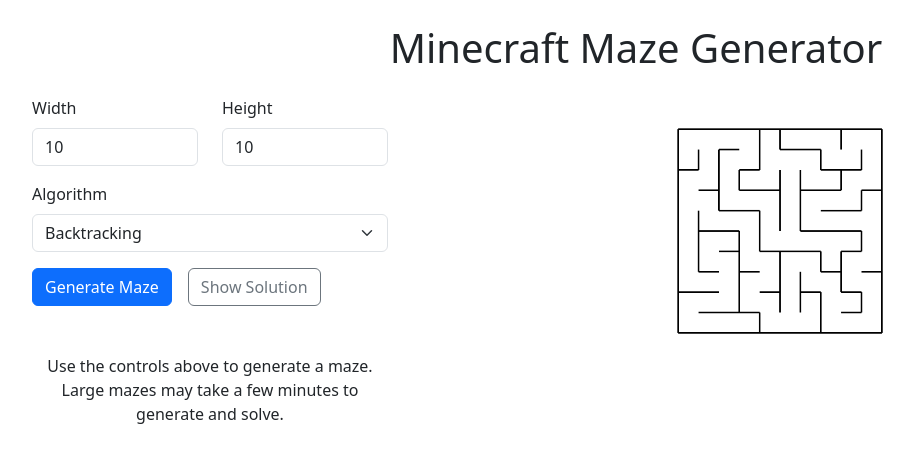
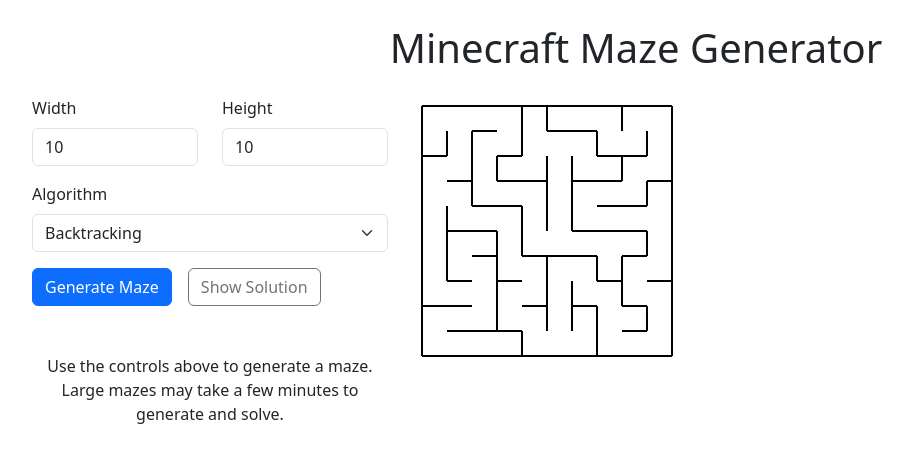
Before and after one commit to nsdigirolamo/maze-gen, a React (Vite) app: page / in a window 1280 px wide. Both pictures are taken after a click on the button "Generate Maze". Shown: the top 462 px of the page, without its empty margins (4-918 px from the left). Built offline with nearby package versions, Linux system fonts and the light colour scheme.

Commit message:
Fixed styling on visualizer canvas

```diff
--- a/src/components/Visualizer.tsx
+++ b/src/components/Visualizer.tsx
@@ -43,14 +43,7 @@
   return (
     <canvas
       ref={canvasRef}
-      style={{
-        marginLeft: "auto",
-        marginRight: "auto",
-        display: "block",
-        padding: "25px",
-        height: canvasHeight,
-        width: canvasWidth,
-      }}
+      style={{ height: canvasHeight, width: canvasWidth }}
     />
   );
 }
```
